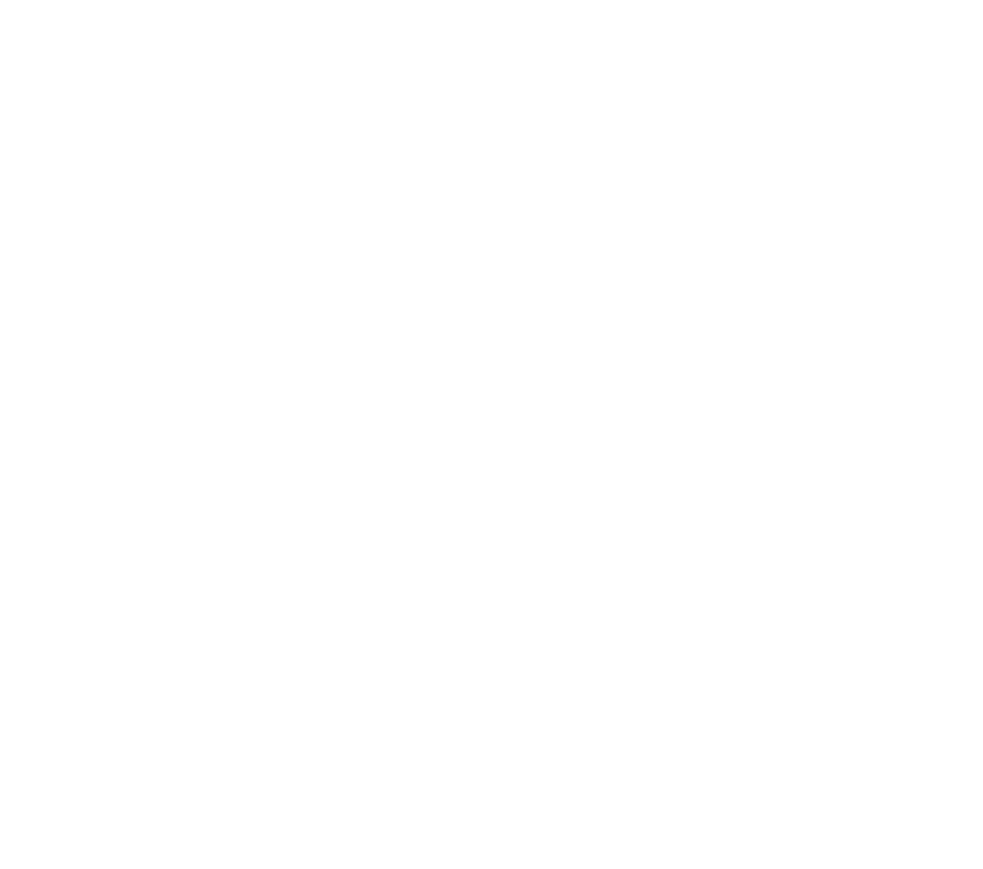
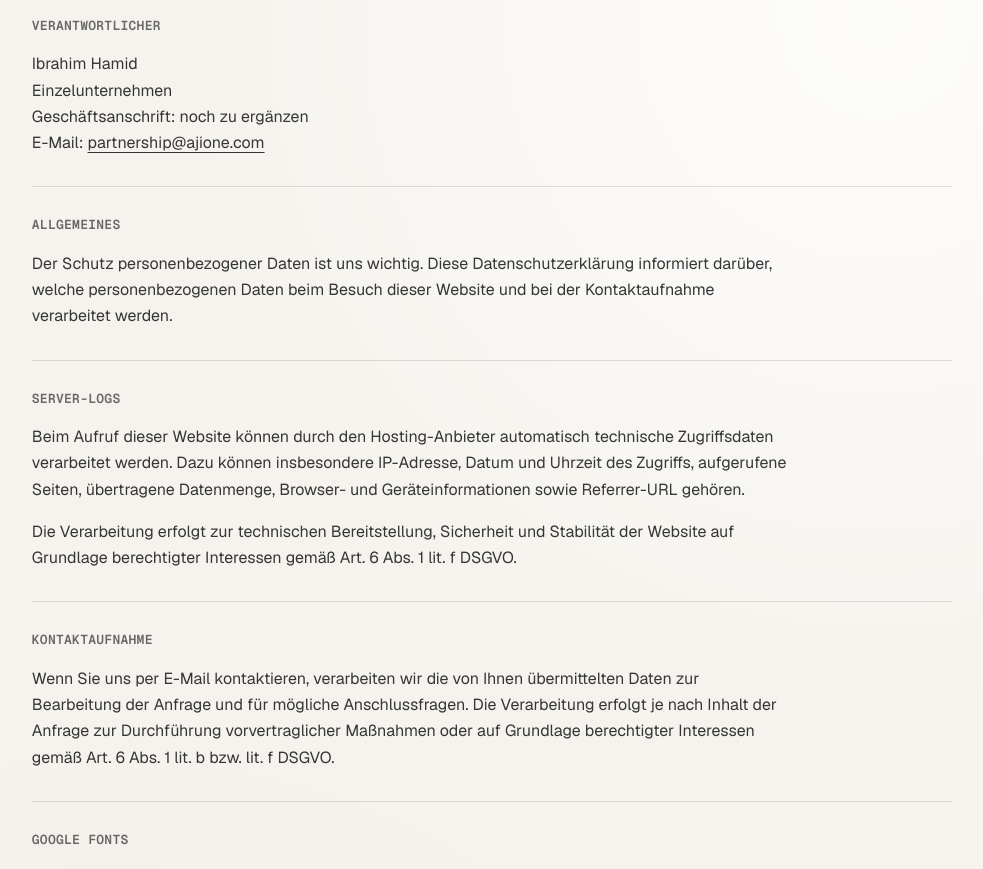
Before and after one commit to ibohamid10/ima-landingPage, a Next.js app: page /datenschutz in a window 1280 px wide. Before the commit this address had no page. Shown: the part 427-1296 px from the top of the page, without its empty margins (45-1028 px from the left). Before the commit the page ends 800 px from the top, so only its background shows below. Built offline with nearby package versions, Linux system fonts and the light colour scheme.

Commit message:
Add privacy policy page

```diff
--- /dev/null
+++ b/app/datenschutz/page.tsx
@@ -0,0 +1,141 @@
+import type { Metadata } from "next";
+
+export const metadata: Metadata = {
+  title: "Datenschutz | AJIONE",
+  description: "Datenschutzerklärung von AJIONE.",
+};
+
+export default function DatenschutzPage() {
+  return (
+    <main className="legal-page">
+      <a className="legal-page__brand" href="/" aria-label="AJIONE home">
+        {/* eslint-disable-next-line @next/next/no-img-element */}
+        <img src="/ajione-logo.png" alt="AJIONE" />
+      </a>
+
+      <section className="legal-page__content" aria-labelledby="datenschutz-title">
+        <p className="section-kicker">Privacy</p>
+        <h1 id="datenschutz-title">Datenschutz</h1>
+
+        <div className="legal-block">
+          <h2>Verantwortlicher</h2>
+          <p>
+            Ibrahim Hamid
+            <br />
+            Einzelunternehmen
+            <br />
+            Geschäftsanschrift: noch zu ergänzen
+            <br />
+            E-Mail:{" "}
+            <a href="mailto:partnership@ajione.com">partnership@ajione.com</a>
+          </p>
+        </div>
+
+        <div className="legal-block">
+          <h2>Allgemeines</h2>
+          <p>
+            Der Schutz personenbezogener Daten ist uns wichtig. Diese
+            Datenschutzerklärung informiert darüber, welche personenbezogenen Daten
+            beim Besuch dieser Website und bei der Kontaktaufnahme verarbeitet werden.
+          </p>
+        </div>
+
+        <div className="legal-block">
+          <h2>Server-Logs</h2>
+          <p>
+            Beim Aufruf dieser Website können durch den Hosting-Anbieter automatisch
+            technische Zugriffsdaten verarbeitet werden. Dazu können insbesondere
+            IP-Adresse, Datum und Uhrzeit des Zugriffs, aufgerufene Seiten, übertragene
+            Datenmenge, Browser- und Geräteinformationen sowie Referrer-URL gehören.
+          </p>
+          <p>
+            Die Verarbeitung erfolgt zur technischen Bereitstellung, Sicherheit und
+            Stabilität der Website auf Grundlage berechtigter Interessen gemäß Art. 6
+            Abs. 1 lit. f DSGVO.
+          </p>
+        </div>
+
+        <div className="legal-block">
+          <h2>Kontaktaufnahme</h2>
+          <p>
+            Wenn Sie uns per E-Mail kontaktieren, verarbeiten wir die von Ihnen
+            übermittelten Daten zur Bearbeitung der Anfrage und für mögliche
+            Anschlussfragen. Die Verarbeitung erfolgt je nach Inhalt der Anfrage zur
+            Durchführung vorvertraglicher Maßnahmen oder auf Grundlage berechtigter
+            Interessen gemäß Art. 6 Abs. 1 lit. b bzw. lit. f DSGVO.
+          </p>
+        </div>
+
+        <div className="legal-block">
+          <h2>Google Fonts</h2>
+          <p>
+            Diese Website bindet Schriftarten über Google Fonts ein. Beim Laden der
+            Schriften kann eine Verbindung zu Servern von Google hergestellt werden.
+            Dabei können technische Zugriffsdaten wie die IP-Adresse verarbeitet werden.
+          </p>
+          <p>
+            Anbieter ist Google Ireland Limited, Gordon House, Barrow Street, Dublin 4,
+            Irland. Weitere Informationen finden Sie in der Datenschutzerklärung von
+            Google.
+          </p>
+        </div>
+
+        <div className="legal-block">
+          <h2>Cookies und Tracking</h2>
+          <p>
+            Diese Website verwendet nach aktuellem Stand keine Analyse-, Marketing-
+            oder Tracking-Cookies. Sollte sich dies ändern, wird diese
+            Datenschutzerklärung entsprechend angepasst und, soweit erforderlich, eine
+            Einwilligung eingeholt.
+          </p>
+        </div>
+
+        <div className="legal-block">
+          <h2>Speicherdauer</h2>
+          <p>
+            Personenbezogene Daten werden nur so lange gespeichert, wie es für die
+            jeweiligen Zwecke erforderlich ist oder gesetzliche Aufbewahrungspflichten
+            bestehen.
+          </p>
+        </div>
+
+        <div className="legal-block">
+          <h2>Ihre Rechte</h2>
+          <p>
+            Sie haben nach Maßgabe der DSGVO insbesondere das Recht auf Auskunft,
+            Berichtigung, Löschung, Einschränkung der Verarbeitung,
+            Datenübertragbarkeit sowie Widerspruch gegen bestimmte Verarbeitungen.
+            Wenn eine Verarbeitung auf Einwilligung beruht, können Sie diese
+            Einwilligung jederzeit mit Wirkung für die Zukunft widerrufen.
+          </p>
+        </div>
+
+        <div className="legal-block">
+          <h2>Beschwerderecht</h2>
+          <p>
+            Wenn Sie der Ansicht sind, dass die Verarbeitung Ihrer personenbezogenen
+            Daten gegen Datenschutzrecht verstößt, haben Sie das Recht, Beschwerde bei
+            der Österreichischen Datenschutzbehörde einzulegen.
+          </p>
+          <p>
+            Österreichische Datenschutzbehörde
+            <br />
+            Barichgasse 40-42
+            <br />
+            1030 Wien
+            <br />
+            Website:{" "}
+            <a href="https://www.dsb.gv.at" rel="noreferrer" target="_blank">
+              www.dsb.gv.at
+            </a>
+          </p>
+        </div>
+
+        <p className="legal-page__note">
+          Hinweis: Die Geschäftsanschrift wird ergänzt, sobald eine veröffentlichbare
+          Geschäftsadresse oder ein entsprechender ECG-Link vorliegt.
+        </p>
+      </section>
+    </main>
+  );
+}
--- a/app/globals.css
+++ b/app/globals.css
@@ -996,7 +996,7 @@
   gap: 32px;
   padding: 34px clamp(24px, 5.7vw, 88px);
   color: rgba(8, 13, 13, 0.72);
-  background: #f4f1ea;
+  background: #fafaf7;
   border-top: 1px solid rgba(8, 13, 13, 0.08);
 }
 
--- a/components/Footer.tsx
+++ b/components/Footer.tsx
@@ -8,6 +8,7 @@
 
       <nav className="footer__links" aria-label="Legal">
         <a href="/impressum">Impressum</a>
+        <a href="/datenschutz">Datenschutz</a>
       </nav>
     </footer>
   );
```
